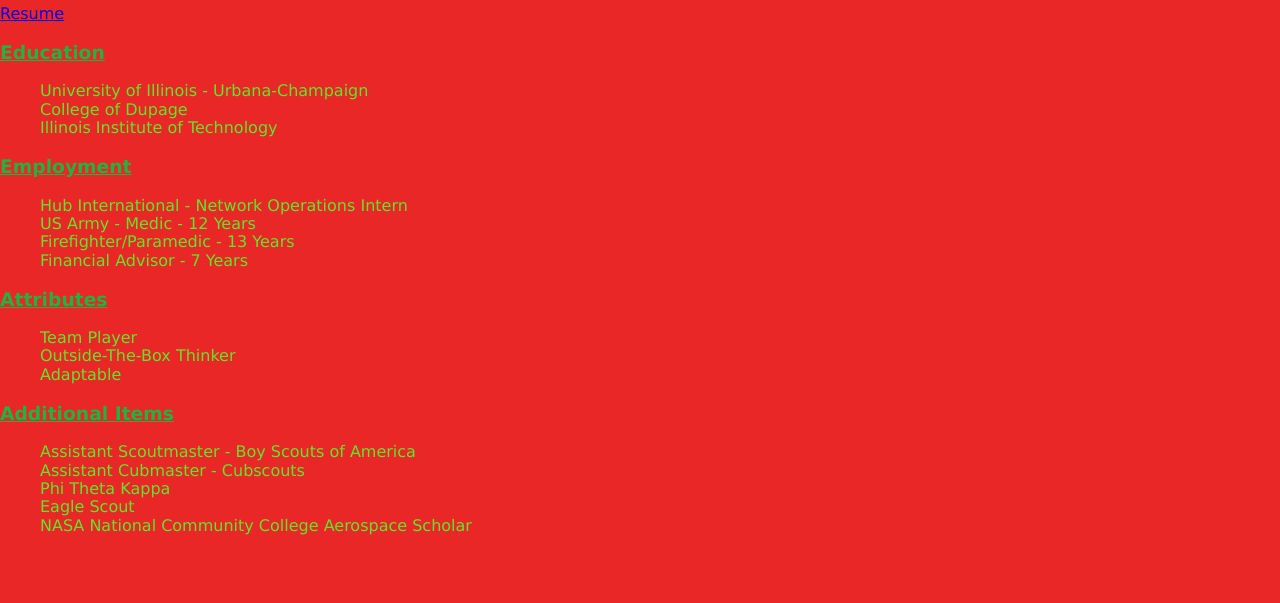
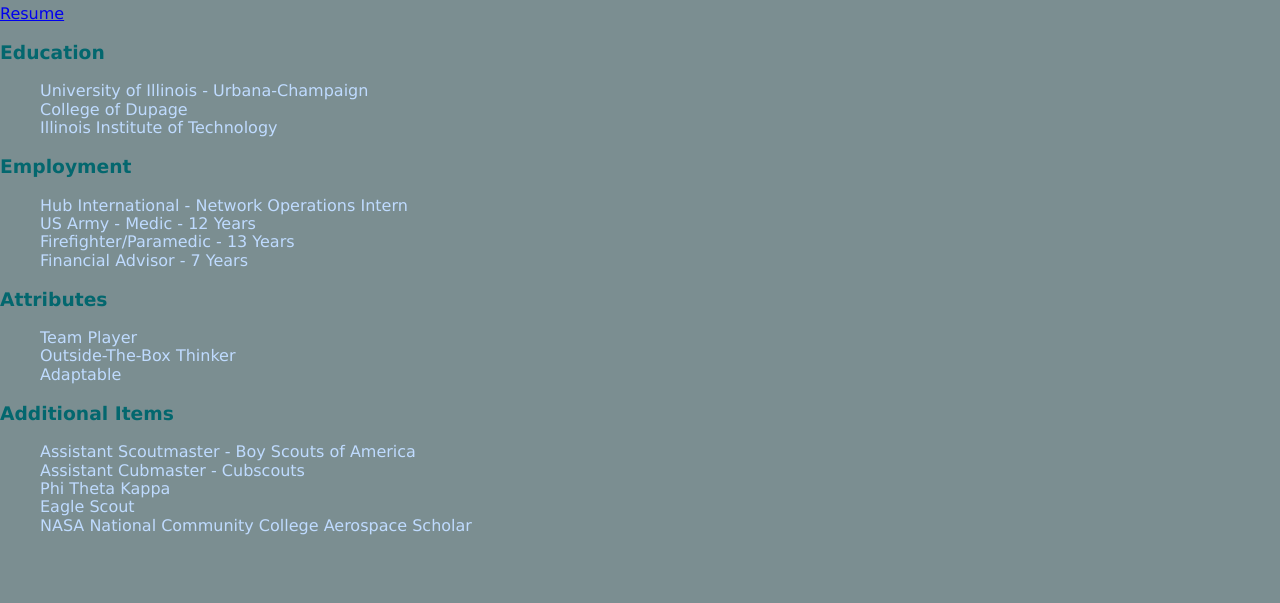
Before and after one commit to gprawd/ITMD-361-Project2, a plain HTML site: page resume.html in a window 1280 px wide. Shown: the part 197-800 px from the top of the page. Drawn offline with Linux system fonts and the light colour scheme; a web font is replaced by a local one.

Commit message:
redid colors

```diff
--- a/assets/css/styles.css
+++ b/assets/css/styles.css
@@ -1,5 +1,5 @@
-body {  background-color: rgb(233, 39, 39);
-    color: rgb(100, 228, 41);
+body {  background-color: rgb(123, 142, 145);
+    color: rgb(191, 219, 255);
     font-family: Verdana, Arial, sans-serif;
     text-align: center;
     }
@@ -55,13 +55,12 @@
     text-align: center;
 }
 .resume h3 {
-    color: rgb(32, 179, 64);
-    text-decoration-line: underline;
+    color: rgb(3, 103, 110);
     }
 .about p {
     padding: 10px;
     text-justify: auto ;
-    color: rgb(206, 224, 45);
+    color: rgb(191, 219, 255);
 
 }
 @media only screen and (max-width: 1024px) {
```
